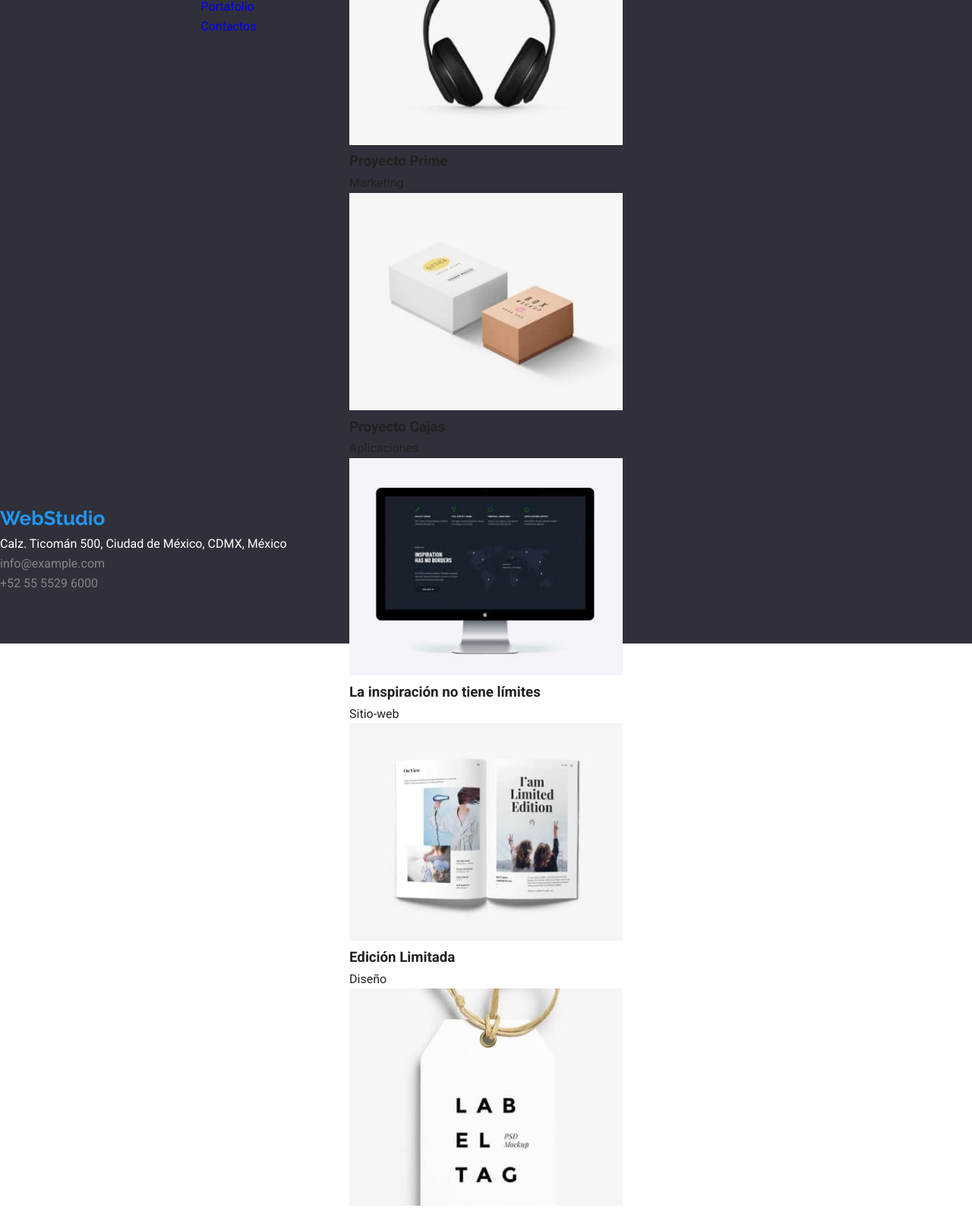
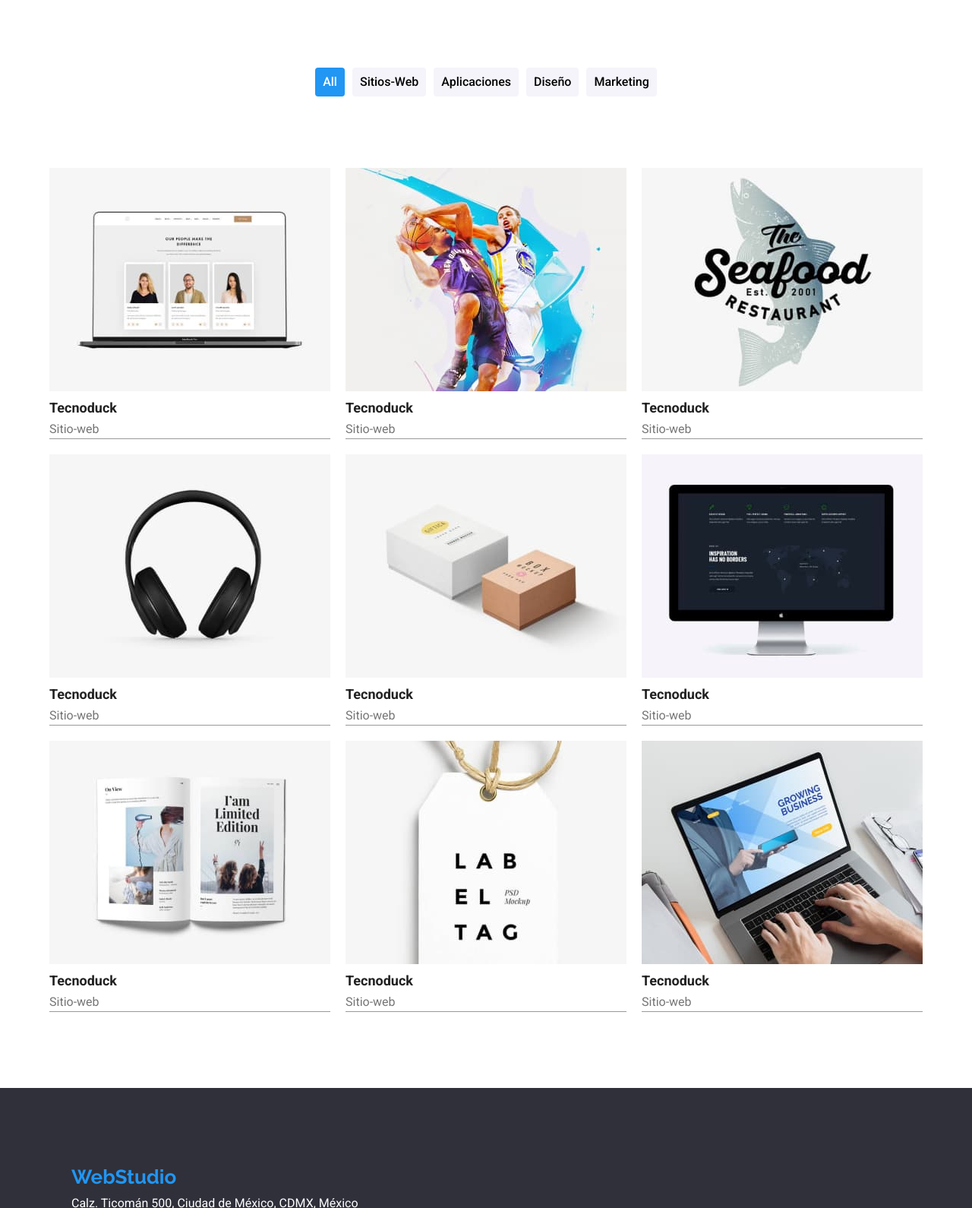
Before and after one commit to Rayo-Dev10/goit-markup-hw-03, a plain HTML site: page portfolio.html in a window 1280 px wide. Shown: the part 55-1645 px from the top of the page at 76% size. Drawn offline with nearby package versions, Linux system fonts and the light colour scheme.

Commit message:
entrega 3 con portfolio corregido

```diff
--- a/css/style.css
+++ b/css/style.css
@@ -306,3 +306,115 @@
     opacity: 1;
   }
 /* Fin footer */
+
+
+
+
+
+
+
+
+
+
+
+/* :::Portfolio::: */
+  .hero-portfolio{
+    justify-content: center;
+    max-width: 1200px;
+    margin: 0 auto;
+    margin-bottom: 100px;
+  }
+
+  .buttons{
+    display: flex;
+    gap: 10px;
+    justify-content: center;
+    width: 100%;
+    margin-top: 94px;
+  }
+
+  .botton-subMenu {
+    background-color: var(--color-backgrounf-btn);
+    border: none;
+    font-size: 1rem;
+    font-weight: 500;
+    border-radius: 4px;
+    padding: 10px;
+  }
+
+  .botton-secondBarNav-active {
+    background-color: var(--color-focus);
+    color: var(--color-focus-text);
+    border: none;
+    font-size: 1rem;
+    font-weight: 500;
+    border-radius: 4px;
+    padding: 10px;
+  }
+
+  .botton-subMenu:hover,
+  .botton-subMenu:focus {
+    background-color: var(--color-focus);
+    color: var(--color-focus-text);
+    border: none;
+    border-radius: 4px;
+  }
+
+  .contact-hover-footer:hover {
+    color: var(--color-focus-text);
+    opacity: 1;
+  }
+
+
+
+
+
+
+  .main-container{
+    margin: 0 auto;
+    /* overflow: hidden; */
+  }
+  .container-first{
+    max-width: 1200px;
+    display: flex;
+    gap: 20px;
+    margin-top: 94px;
+    /* border: 2px solid blue; */
+  }
+
+  .tars_recomendations{
+    border-bottom: 1px solid #999999;
+    /* border: 2px solid red; */
+  }
+
+  .tars_recomendations img{
+    justify-content: center;
+  }
+
+  .tars_recomendations h3{
+    font-size: 18px;
+    font-weight: 700;
+    color: #212121;
+  }
+
+  .tars_recomendations p{
+    font-size: 16px;
+    color: #757575;
+  }
+
+  .container-second{
+    display: flex;
+    gap: 20px;
+    margin-top: 20px;
+    /* border: 2px solid blue; */
+  }
+
+  .container-thirdh{
+    display: flex;
+    gap: 20px;
+    margin-top: 20px;
+    margin-bottom: 100px;
+    /* border: 2px solid blue; */
+  }
+
+/* :::fin Portfolio::: */
--- a/portfolio.html
+++ b/portfolio.html
@@ -3,193 +3,139 @@
   <head>
     <meta charset="UTF-8" />
     <meta name="viewport" content="width=device-width, initial-scale=1.0" />
-    <title>task 2</title>
+    <title>tarea 3 extempore</title>
     <!-- Enlace a la hoja de estilos CSS -->
     <link rel="stylesheet" href="css/style.css" />
   </head>
   <body>
     <!-- Encabezado de la página -->
     <header class="site-header">
+
       <!-- Navegación principal -->
-      <nav class="header-navigation">
+        <div class="container-logo">
+          <a href="index.html" class="header-logo logo">Webstudio</a>
+        </div>
 
-        <a href="index.html" class="header-logo logo">Webstudio</a>
-
-        <!-- Menú de navegación -->
-          <ul class="header-menu list">
-
-            <li class="header-menu-item links_barNav">
-              <a href="index.html" class="header-link link current">Estudio</a>
-            </li>
-
-            <li class="header-menu-item links_barNav">
-              <a href="portfolio.html" class="header-link link">Portafolio</a>
-            </li>
-
-            <li class="header-menu-item links_barNav">
-              <a href="#" class="header-link link">Contactos</a>
-            </li>
+        <div class="container-navBar-menu">
+          <nav>
+            <ul>
+              <li><a href="index.html" class="header-link link current">Estudio</a></li>
+              <li><a href="portfolio.html" class="header-link link">Portafolio</a></li>
+              <li><a href="#" class="header-link link">Contactos</a></li>
             </ul>
           </nav>
+        </div>
 
 
 
 
         <!-- Información de contacto en la parte superior derecha -->
-      <ul class="header-contact list-contact">
-        <li class="header-email">
-          <a href="mailto:info@devstudio.com" class="email contact-hover"
-            >info@devstudio.com</a
-          >
-        </li>
-        <li class="header-tel contact">
-          <a href="tel:+525555296000" class="tel contact-hover">+55 5529 6000</a>
-        </li>
+          <div class="container-contact">
+            <ul>
+              <li><a href="mailto:info@devstudio.com">info@devstudio.com</a></li>
+              <li><a href="tel:+525555296000">+55 5529 6000</a></li>
             </ul>
+          </div>
+        <!-- Información de contacto en la parte superior derecha -->
+      <!-- Navegación principal -->
     </header>
 
 
 
 
 
-    <!-- Contenido principal de la página -->
     <main class="main-container">
-      <!-- Sección de héroe con botones de filtro -->
-      <section class="hero">
-        <!-- Botones de filtro en la sección de héroe -->
-        <ul class="hero-buttons">
+      <section class="hero-portfolio">
+        <article class="buttons">
           <li><button type="button" class="botton-secondBarNav-active">All</button></li>
           <li><button type="button" class="botton-subMenu">Sitios-Web</button></li>
           <li><button type="button" class="botton-subMenu">Aplicaciones</button></li>
           <li><button type="button" class="botton-subMenu">Diseño</button></li>
           <li><button type="button" class="botton-subMenu">Marketing</button></li>
-        </ul>
-        <!-- Artículo recomendado 1 -->
+        </article>
+
+
         <article class="recommendations">
-          <img
-            class="recommendations-picture"
-            src="Images/products/1.Tecnoduck c.jpg"
-            alt="#"
-            width="360"
-          />
+          <div class="container-first">
+            <div class="tars_recomendations">
+              <img src="Images/products/1.Tecnoduck c.jpg">
               <h3 class="recommendations-name">Tecnoduck</h3>
               <p class="recommendations-category">Sitio-web</p>
-        </article>
-        <!-- Artículo recomendado 2 -->
-        <article class="recommendations">
-          <img
-            class="recommendations-picture"
-            src="Images/products/2.Póster de Nueva Orleans vs Estrella Dorada c.jpg"
-            alt="#"
-            width="360"
-          />
-          <h3 class="recommendations-name">
-            Póster de Nueva Orleans vs Estrella Dorada
-          </h3>
-          <p class="recommendations-category">Diseño</p>
-        </article>
-        <!-- Artículo recomendado 3 -->
-        <article class="recommendations">
-          <img
-            class="recommendations-picture"
-            src="Images/products/3.Restaurante de Mariscos c.jpg"
-            alt="#"
-            width="360"
-          />
-          <h3 class="recommendations-name">
-            Restaurante de Mariscos
-          </h3>
-          <p class="recommendations-category">Aplicaciones</p>
-        </article>
-        <!-- Artículo recomendado 4 -->
-        <article class="recommendations">
-          <img
-            class="recommendations-picture"
-            src="Images/products/4.Proyecto Prime c.jpg"
-            alt="#"
-            width="360"
-          />
-          <h3 class="recommendations-name">
-            Proyecto Prime
-          </h3>
-          <p class="recommendations-category">Marketing</p>
-        </article>
-        <!-- Artículo recomendado 5 -->
-        <article class="recommendations">
-          <img
-            class="recommendations-picture"
-            src="Images/products/5.Proyecto Cajas c.jpg"
-            alt="#"
-            width="360"
-          />
-          <h3 class="recommendations-name">
-            Proyecto Cajas
-          </h3>
-          <p class="recommendations-category">Aplicaciones</p>
-        </article>
-        <!-- Artículo recomendado 6 -->
-        <article class="recommendations">
-          <img
-            class="recommendations-picture"
-            src="Images/products/6.La inspiración no tiene límites c.jpg"
-            alt="#"
-            width="360"
-          />
-          <h3 class="recommendations-name">
-            La inspiración no tiene límites
-          </h3>
+            </div>
+
+            <div class="tars_recomendations">
+              <img src="Images/products/2.Póster de Nueva Orleans vs Estrella Dorada c.jpg">
+              <h3 class="recommendations-name">Tecnoduck</h3>
               <p class="recommendations-category">Sitio-web</p>
-        </article>
-        <!-- Artículo recomendado 7 -->
-        <article class="recommendations">
-          <img
-            class="recommendations-picture"
-            src="Images/products/7.Edición Limitada c.jpg"
-            alt="#"
-            width="360"
-          />
-          <h3 class="recommendations-name">
-            Edición Limitada
-          </h3>
-          <p class="recommendations-category">Diseño</p>
-        </article>
-        <!-- Artículo recomendado 8 -->
-        <article class="recommendations">
-          <img
-            class="recommendations-picture"
-            src="Images/products/8.Proyecto LAB c.jpg"
-            alt="#"
-            width="360"
-          />
-          <h3 class="recommendations-name">
-            Proyecto LAB
-          </h3>
-          <p class="recommendations-category">Marketing</p>
-        </article>
-        <!-- Artículo recomendado 9 -->
-        <article class="recommendations">
-          <img
-            class="recommendations-picture"
-            src="Images/products/9.Negocio en Crecimiento c.jpg"
-            alt="#"
-            width="360"
-          />
-          <h3 class="recommendations-name">
-            Negocio en Crecimiento
-          </h3>
-          <p class="recommendations-category">Aplicaciones</p>
+            </div>
+
+            <div class="tars_recomendations">
+              <img src="Images/products/3.Restaurante de Mariscos c.jpg">
+              <h3 class="recommendations-name">Tecnoduck</h3>
+              <p class="recommendations-category">Sitio-web</p>
+            </div>
+          </div>
+
+          <div class="container-second">
+            <div class="tars_recomendations">
+              <img src="Images/products/4.Proyecto Prime c.jpg">
+              <h3 class="recommendations-name">Tecnoduck</h3>
+              <p class="recommendations-category">Sitio-web</p>
+            </div>
+
+            <div class="tars_recomendations">
+              <img src="Images/products/5.Proyecto Cajas c.jpg">
+              <h3 class="recommendations-name">Tecnoduck</h3>
+              <p class="recommendations-category">Sitio-web</p>
+            </div>
+
+            <div class="tars_recomendations">
+              <img src="Images/products/6.La inspiración no tiene límites c.jpg">
+              <h3 class="recommendations-name">Tecnoduck</h3>
+              <p class="recommendations-category">Sitio-web</p>
+            </div>
+          </div>
+
+          <div class="container-second">
+            <div class="tars_recomendations">
+              <img src="Images/products/7.Edición Limitada c.jpg">
+              <h3 class="recommendations-name">Tecnoduck</h3>
+              <p class="recommendations-category">Sitio-web</p>
+            </div>
+
+            <div class="tars_recomendations">
+              <img src="Images/products/8.Proyecto LAB c.jpg">
+              <h3 class="recommendations-name">Tecnoduck</h3>
+              <p class="recommendations-category">Sitio-web</p>
+            </div>
+
+            <div class="tars_recomendations">
+              <img src="Images/products/9.Negocio en Crecimiento c.jpg">
+              <h3 class="recommendations-name">Tecnoduck</h3>
+              <p class="recommendations-category">Sitio-web</p>
+            </div>
+          </div>
         </article>
       </section>
-    </main>
-    <!-- Pie de página -->
+
+
       <footer class="site-footer">
         <!-- Enlaces y detalles de contacto en el pie de página -->
-      <a href="./index.html" class="footer-line logo">WebStudio</a></p>
-      <address class="footer-address">
+        <section class="container-footer">
+          <article>
+            <a href="./index.html">WebStudio</a>
+
+            <address>
               Calz. Ticomán 500, Ciudad de México, CDMX, México
             </address>
-      <p class="footer-line-email footer-contact contact-hover-footer">info@example.com</p>
-      <p class="footer-line-tel footer-contact contact-hover-footer">+52 55 5529 6000</p>
+
+            <div class="contact-information">
+              <p>info@example.com</p>
+              <p>+52 55 5529 6000</p>
+            </div>
+          </article>
+        </section>
       </footer>
+    </main>
   </body>
 </html>
```
Also changed, not shown: index.html (+1 -1 lines). Lines whose indentation alone changed are shown as unchanged.
